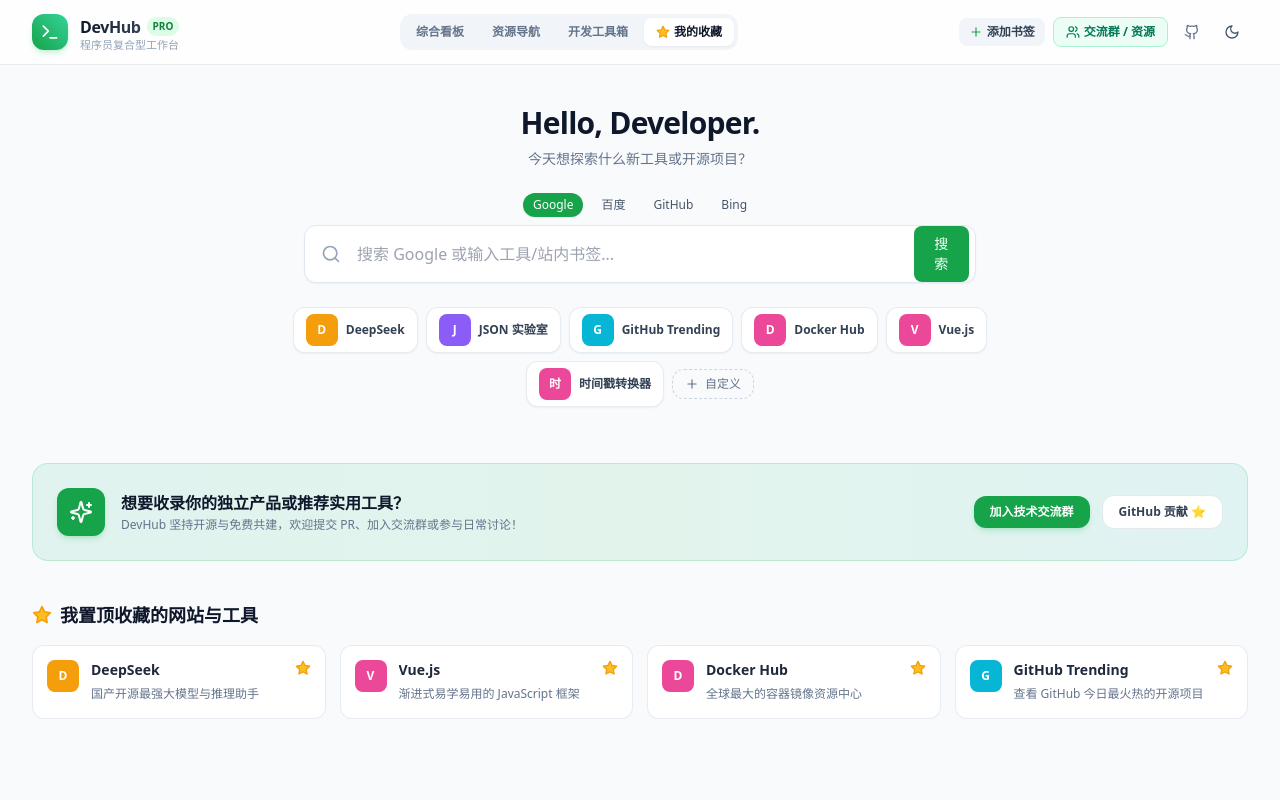
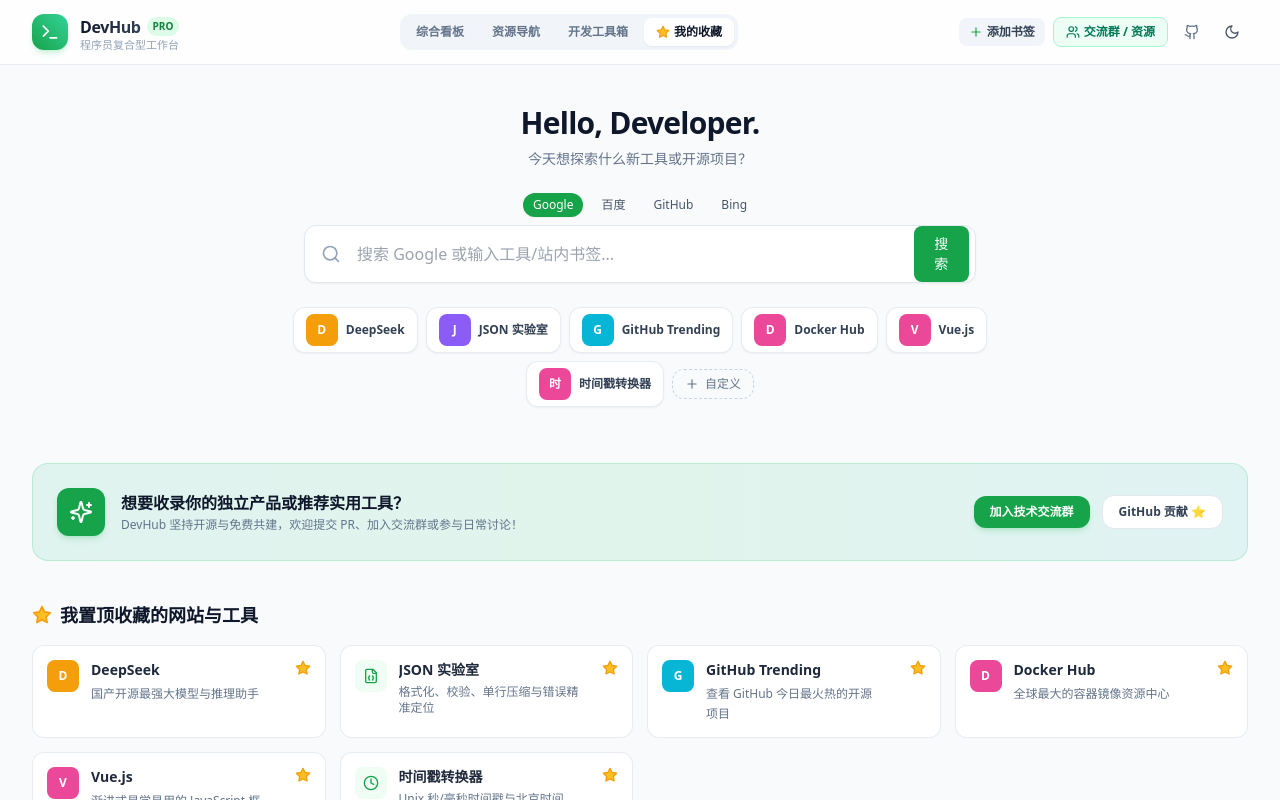
Before and after one commit to upowerman/upowerman.github.io, a Vue app: page / in a window 1280 px wide. Both pictures are taken after a click on the button "我的收藏". Shown: the top 800 px of the page. Built offline with nearby package versions, Linux system fonts and the light colour scheme.

Commit message:
fix(review): address reviewer feedback on debounce, edge cases, and custom link deletion

```diff
--- a/src/App.vue
+++ b/src/App.vue
@@ -110,16 +110,43 @@
           <span>我置顶收藏的网站与工具</span>
         </h3>
 
-        <div v-if="pinnedNavItems.length === 0" class="py-16 text-center text-slate-400 bg-white dark:bg-slate-900 rounded-2xl border border-dashed border-slate-200 dark:border-slate-800">
+        <div v-if="pinnedItems.length === 0" class="py-16 text-center text-slate-400 bg-white dark:bg-slate-900 rounded-2xl border border-dashed border-slate-200 dark:border-slate-800">
           <p>暂无收藏项，在任意卡片点击右上角 ⭐ 即可将网站或工具置顶到此处。</p>
         </div>
 
         <div v-else class="grid grid-cols-1 sm:grid-cols-2 lg:grid-cols-3 xl:grid-cols-4 gap-3.5">
-          <NavCard
-            v-for="item in pinnedNavItems"
-            :key="item.id"
-            :item="item"
-          />
+          <template v-for="item in pinnedItems" :key="item.id">
+            <div
+              v-if="'keywords' in item"
+              @click="store.openTool(item.id)"
+              class="group relative flex items-start space-x-3 p-3.5 bg-white dark:bg-slate-900/80 rounded-xl border border-slate-200/80 dark:border-slate-800 hover:border-primary-500/50 hover:shadow-md transition-all cursor-pointer"
+            >
+              <div class="w-8 h-8 rounded-lg bg-primary-50 dark:bg-primary-950/80 text-primary-600 dark:text-primary-400 flex items-center justify-center shrink-0">
+                <component :is="getToolIcon(item.icon)" class="w-4 h-4" />
+              </div>
+              <div class="flex-1 min-w-0 pr-8">
+                <h4 class="text-sm font-semibold text-slate-800 dark:text-slate-100 group-hover:text-primary-600 transition-colors truncate">
+                  {{ item.name }}
+                </h4>
+                <p class="text-xs text-slate-500 dark:text-slate-400 mt-1 line-clamp-2">
+                  {{ item.desc }}
+                </p>
+              </div>
+              <button
+                type="button"
+                @click.stop="store.togglePin(item.id)"
+                class="absolute top-2.5 right-2.5 p-1 rounded-md text-amber-500 dark:text-amber-400 hover:bg-slate-100 dark:hover:bg-slate-800"
+                title="取消置顶"
+              >
+                <Star class="w-4 h-4 fill-amber-400" />
+              </button>
+            </div>
+
+            <NavCard
+              v-else
+              :item="item"
+            />
+          </template>
         </div>
       </section>
     </main>
@@ -198,10 +225,6 @@
   return result
 })
 
-const pinnedNavItems = computed(() => {
-  return allItems.value.filter(n => store.isPinned(n.id))
-})
-
 function handlePinnedClick(item: NavItem | ToolItem) {
   if ('component' in item || item.id.startsWith('tool-')) {
     store.openTool(item.id)
--- a/src/components/navigation/NavCard.vue
+++ b/src/components/navigation/NavCard.vue
@@ -4,7 +4,7 @@
     @click="handleClick"
   >
     <SiteIcon :name="item.name" :url="item.url" :icon="item.icon" />
-    <div class="flex-1 min-w-0 pr-6">
+    <div class="flex-1 min-w-0 pr-12">
       <div class="flex items-center space-x-1.5">
         <h4 class="text-sm font-semibold text-slate-800 dark:text-slate-100 group-hover:text-primary-600 dark:group-hover:text-primary-400 transition-colors truncate">
           {{ item.name }}
@@ -16,11 +16,22 @@
       </p>
     </div>
 
-    <!-- 收藏/取消收藏按钮 -->
+    <!-- 操作按钮组 (删除自定义 / 收藏置顶) -->
+    <div class="absolute top-2.5 right-2.5 flex items-center space-x-1">
+      <button
+        v-if="item.categoryId === 'custom'"
+        type="button"
+        @click.stop="store.removeCustomLink(item.id)"
+        class="p-1 rounded-md text-slate-300 hover:text-rose-500 dark:text-slate-600 dark:hover:text-rose-400 hover:bg-slate-100 dark:hover:bg-slate-800 transition-colors"
+        title="删除此自定义书签"
+      >
+        <Trash2 class="w-3.5 h-3.5" />
+      </button>
+
       <button
         type="button"
         @click.stop="store.togglePin(item.id)"
-      class="absolute top-2.5 right-2.5 p-1 rounded-md text-slate-300 hover:text-amber-500 dark:text-slate-600 dark:hover:text-amber-400 hover:bg-slate-100 dark:hover:bg-slate-800 transition-colors"
+        class="p-1 rounded-md text-slate-300 hover:text-amber-500 dark:text-slate-600 dark:hover:text-amber-400 hover:bg-slate-100 dark:hover:bg-slate-800 transition-colors"
         :title="isPinned ? '取消置顶收藏' : '置顶收藏'"
       >
         <Star
@@ -29,11 +40,12 @@
         />
       </button>
     </div>
+  </div>
 </template>
 
 <script setup lang="ts">
 import { computed } from 'vue'
-import { ExternalLink, Star } from 'lucide-vue-next'
+import { ExternalLink, Star, Trash2 } from 'lucide-vue-next'
 import SiteIcon from '../common/SiteIcon.vue'
 import { useAppStore } from '../../stores/useAppStore'
 import type { NavItem } from '../../types'
--- a/src/components/search/SearchBar.vue
+++ b/src/components/search/SearchBar.vue
@@ -1,5 +1,5 @@
 <template>
-  <div class="w-full max-w-2xl mx-auto relative">
+  <div ref="searchContainerRef" class="w-full max-w-2xl mx-auto relative">
     <!-- 搜索引擎切换 Tabs -->
     <div class="flex items-center justify-center space-x-2 mb-2 text-xs font-medium">
       <button
@@ -74,7 +74,7 @@
           </div>
         </div>
         <span class="text-xs px-2 py-0.5 rounded bg-slate-100 dark:bg-slate-800 text-slate-500">
-          {{ 'component' in item ? '工具' : '网址' }}
+          {{ 'keywords' in item ? '工具' : '网址' }}
         </span>
       </div>
     </div>
@@ -84,6 +84,7 @@
 <script setup lang="ts">
 import { ref, computed } from 'vue'
 import { Search, X } from 'lucide-vue-next'
+import { onClickOutside } from '@vueuse/core'
 import { useAppStore } from '../../stores/useAppStore'
 import SiteIcon from '../common/SiteIcon.vue'
 import type { SearchEngineType, NavItem, ToolItem } from '../../types'
@@ -91,6 +92,11 @@
 const store = useAppStore()
 const query = ref('')
 const isFocused = ref(false)
+const searchContainerRef = ref<HTMLElement | null>(null)
+
+onClickOutside(searchContainerRef, () => {
+  isFocused.value = false
+})
 
 const engines: { id: SearchEngineType; name: string; url: string; placeholder: string }[] = [
   { id: 'google', name: 'Google', url: 'https://www.google.com/search?q=', placeholder: '搜索 Google 或输入工具/站内书签...' },
@@ -112,7 +118,7 @@
     .filter(t => t.name.toLowerCase().includes(q) || t.keywords.some(k => k.toLowerCase().includes(q)))
     .map(t => ({ ...t, type: 'tool' as const }))
 
-  const allNavItems = store.defaultNavCategories.flatMap(c => c.items)
+  const allNavItems = [...store.customLinks, ...store.defaultNavCategories.flatMap(c => c.items)]
   const matchedNav: (NavItem & { type: 'nav' })[] = allNavItems
     .filter(n => n.name.toLowerCase().includes(q) || n.desc.toLowerCase().includes(q) || n.tags.some(t => t.toLowerCase().includes(q)))
     .map(n => ({ ...n, type: 'nav' as const }))
--- a/src/tools/regex/RegexTool.vue
+++ b/src/tools/regex/RegexTool.vue
@@ -79,17 +79,22 @@
 
 <script setup lang="ts">
 import { ref, computed } from 'vue'
+import { refDebounced } from '@vueuse/core'
 import { testRegex, commonRegexTemplates } from '../../utils/regex-utils'
 
 const pattern = ref(commonRegexTemplates.email.pattern)
 const flags = ref('g')
 const testText = ref('你好，欢迎联系 devhub@yunitytech.top 或 support@github.com！')
 
+const debouncedPattern = refDebounced(pattern, 200)
+const debouncedFlags = refDebounced(flags, 200)
+const debouncedTestText = refDebounced(testText, 200)
+
 function applyTemplate(tplPattern: string) {
   pattern.value = tplPattern
 }
 
 const testResult = computed(() => {
-  return testRegex(pattern.value, flags.value, testText.value)
+  return testRegex(debouncedPattern.value, debouncedFlags.value, debouncedTestText.value)
 })
 </script>
--- a/src/tools/timestamp/TimestampTool.vue
+++ b/src/tools/timestamp/TimestampTool.vue
@@ -102,11 +102,15 @@
       <div class="grid grid-cols-1 md:grid-cols-2 gap-3 pt-2 text-xs">
         <div class="p-2.5 rounded-lg bg-slate-50 dark:bg-slate-800/50">
           <span class="text-slate-400">秒时间戳 (10位):</span>
-          <div class="font-mono font-medium text-primary-600 dark:text-primary-400 mt-0.5">{{ convertedTimestamp.seconds }}</div>
+          <div class="font-mono font-medium text-primary-600 dark:text-primary-400 mt-0.5">
+            {{ convertedTimestamp.seconds !== null ? convertedTimestamp.seconds : '无效日期' }}
+          </div>
         </div>
         <div class="p-2.5 rounded-lg bg-slate-50 dark:bg-slate-800/50">
           <span class="text-slate-400">毫秒时间戳 (13位):</span>
-          <div class="font-mono font-medium text-primary-600 dark:text-primary-400 mt-0.5">{{ convertedTimestamp.milliseconds }}</div>
+          <div class="font-mono font-medium text-primary-600 dark:text-primary-400 mt-0.5">
+            {{ convertedTimestamp.milliseconds !== null ? convertedTimestamp.milliseconds : '无效日期' }}
+          </div>
         </div>
       </div>
     </div>
@@ -164,7 +168,11 @@
 }
 
 const convertedDate = computed(() => {
-  const num = Number(inputTimestamp.value.trim())
+  const raw = inputTimestamp.value.trim()
+  if (!raw) {
+    return { local: '请输入时间戳', utc: '-', iso: '-', relative: '-' }
+  }
+  const num = Number(raw)
   return timestampToDate(num, selectedUnit.value)
 })
 
--- a/src/utils/timestamp-utils.ts
+++ b/src/utils/timestamp-utils.ts
@@ -1,5 +1,5 @@
 export function timestampToDate(ts: number, unit: 's' | 'ms' = 's'): { local: string; utc: string; iso: string; relative: string } {
-  if (isNaN(ts) || typeof ts !== 'number') {
+  if (isNaN(ts) || typeof ts !== 'number' || ts < 0) {
     return {
       local: '无效时间戳',
       utc: '',
@@ -44,10 +44,13 @@
   }
 }
 
-export function dateToTimestamp(dateStr: string): { seconds: number; milliseconds: number } {
+export function dateToTimestamp(dateStr: string): { seconds: number | null; milliseconds: number | null } {
+  if (!dateStr || !dateStr.trim()) {
+    return { seconds: null, milliseconds: null }
+  }
   const date = new Date(dateStr)
   if (isNaN(date.getTime())) {
-    return { seconds: 0, milliseconds: 0 }
+    return { seconds: null, milliseconds: null }
   }
   const ms = date.getTime()
   return {
```
Also changed, not shown: 1 other file (tests, documents, lock files or other folders). Lines whose indentation alone changed are shown as unchanged.
